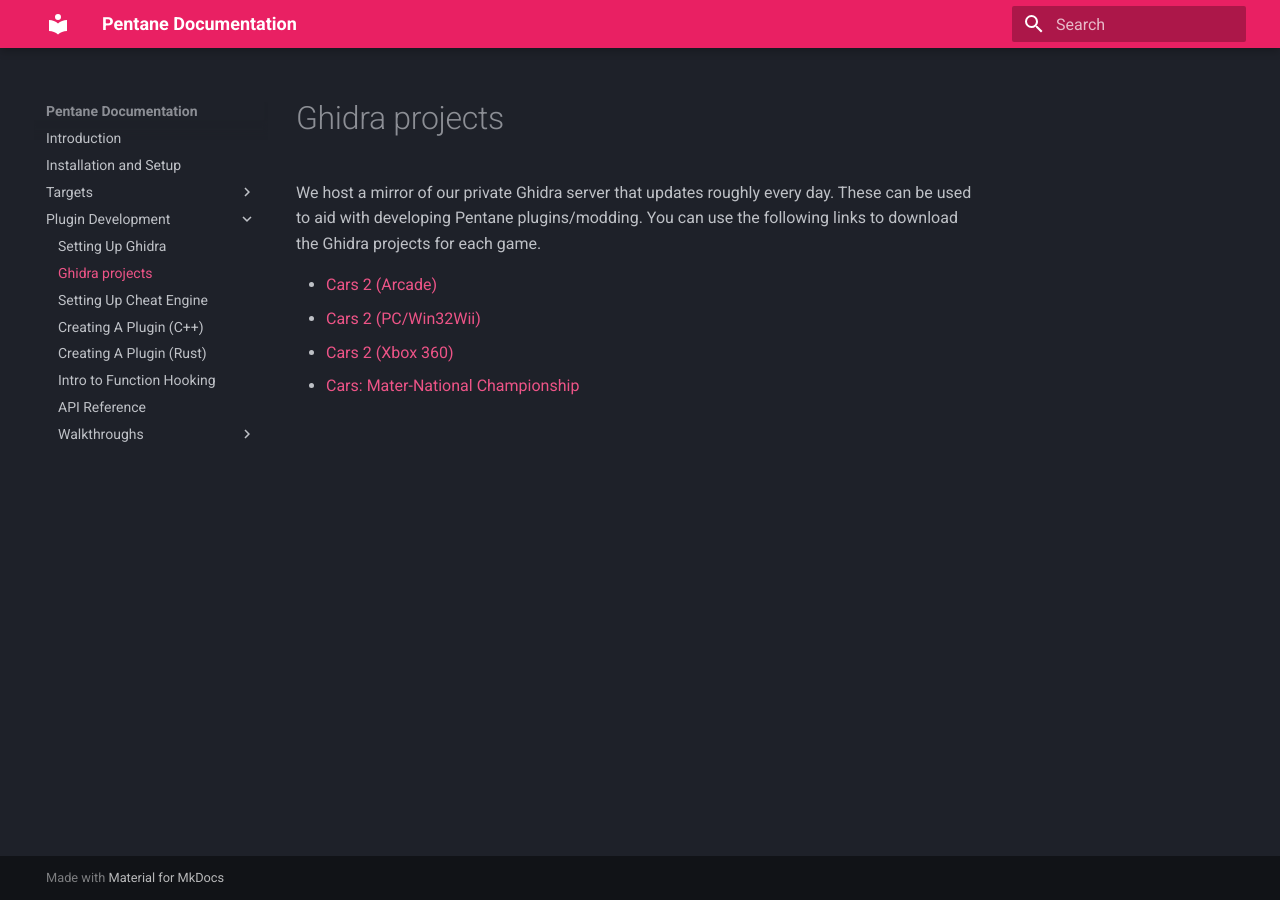
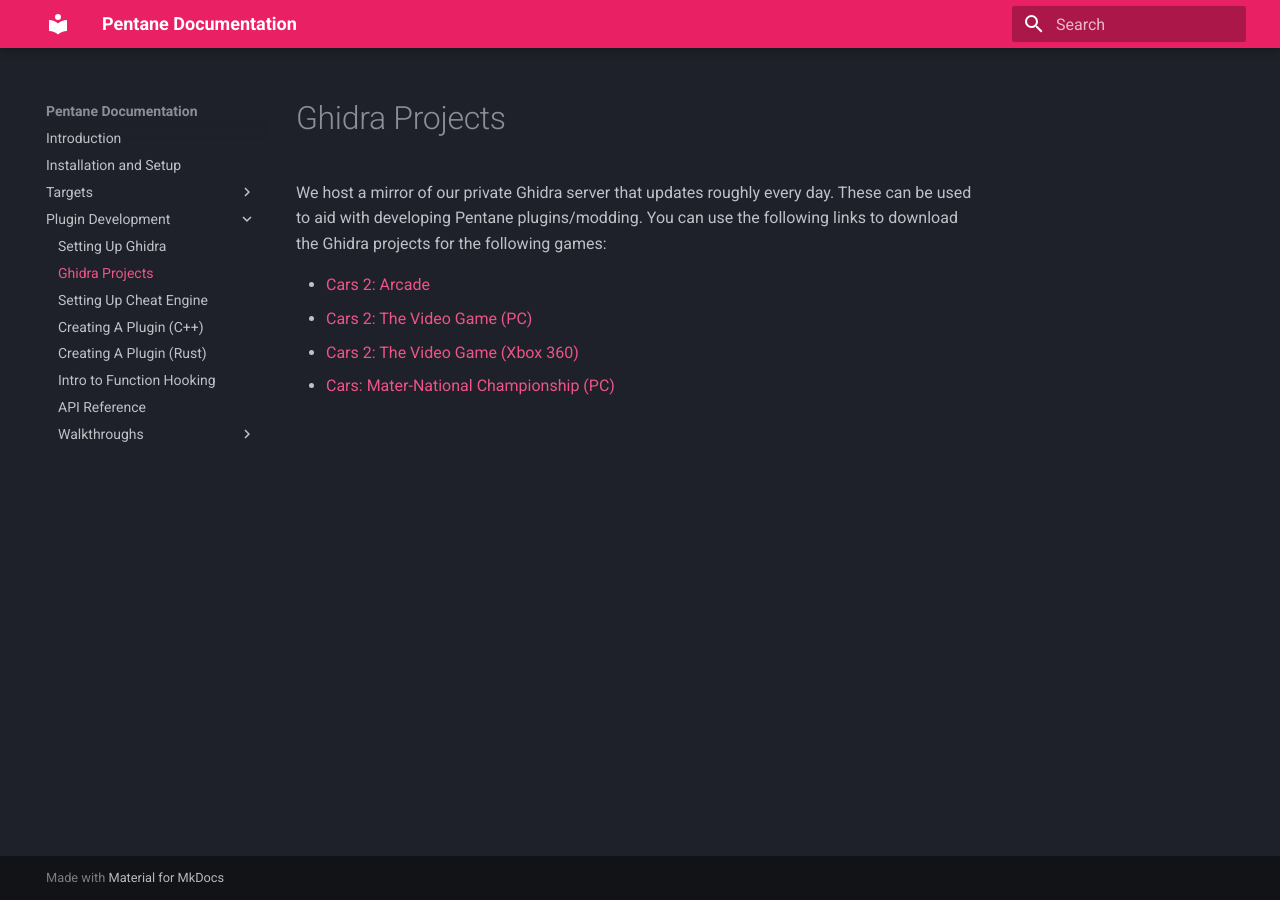
Before and after one commit to high-octane-dev/high-octane-dev.github.io, an MkDocs documentation site: the page built from docs/plugin-development/ghidra-projects.md, in a window 1280 px wide. Built offline with MkDocs 1.6.1 and Material for MkDocs 9.7.7, drawn with Linux system fonts in a browser that asks for light colours.

Commit message:
Update ghidra-projects.md

```diff
--- a/docs/plugin-development/ghidra-projects.md
+++ b/docs/plugin-development/ghidra-projects.md
@@ -1,7 +1,7 @@
-# Ghidra projects
-We host a mirror of our private Ghidra server that updates roughly every day. These can be used to aid with developing Pentane plugins/modding. You can use the following links to download the Ghidra projects for each game.
+# Ghidra Projects
+We host a mirror of our private Ghidra server that updates roughly every day. These can be used to aid with developing Pentane plugins/modding. You can use the following links to download the Ghidra projects for the following games:
 
-- [Cars 2 (Arcade)](https://github.com/high-octane-dev/high-octane-dev.github.io/raw/refs/heads/main/docs/assets/ghidra/Cars-2-Arcade.gzf)
-- [Cars 2 (PC/Win32Wii)](https://github.com/high-octane-dev/high-octane-dev.github.io/raw/refs/heads/main/docs/assets/ghidra/Cars-2-The-Video-Game-PC.gzf)
-- [Cars 2 (Xbox 360)](https://github.com/high-octane-dev/high-octane-dev.github.io/raw/refs/heads/main/docs/assets/ghidra/Cars-2-The-Video-Game-Xbox360.gzf)
-- [Cars: Mater-National Championship](https://github.com/high-octane-dev/high-octane-dev.github.io/raw/refs/heads/main/docs/assets/ghidra/Cars-Mater-National-Championship-PC.gzf)
+- [Cars 2: Arcade](https://github.com/high-octane-dev/high-octane-dev.github.io/raw/refs/heads/main/docs/assets/ghidra/Cars-2-Arcade.gzf)
+- [Cars 2: The Video Game (PC)](https://github.com/high-octane-dev/high-octane-dev.github.io/raw/refs/heads/main/docs/assets/ghidra/Cars-2-The-Video-Game-PC.gzf)
+- [Cars 2: The Video Game (Xbox 360)](https://github.com/high-octane-dev/high-octane-dev.github.io/raw/refs/heads/main/docs/assets/ghidra/Cars-2-The-Video-Game-Xbox360.gzf)
+- [Cars: Mater-National Championship (PC)](https://github.com/high-octane-dev/high-octane-dev.github.io/raw/refs/heads/main/docs/assets/ghidra/Cars-Mater-National-Championship-PC.gzf)
```
